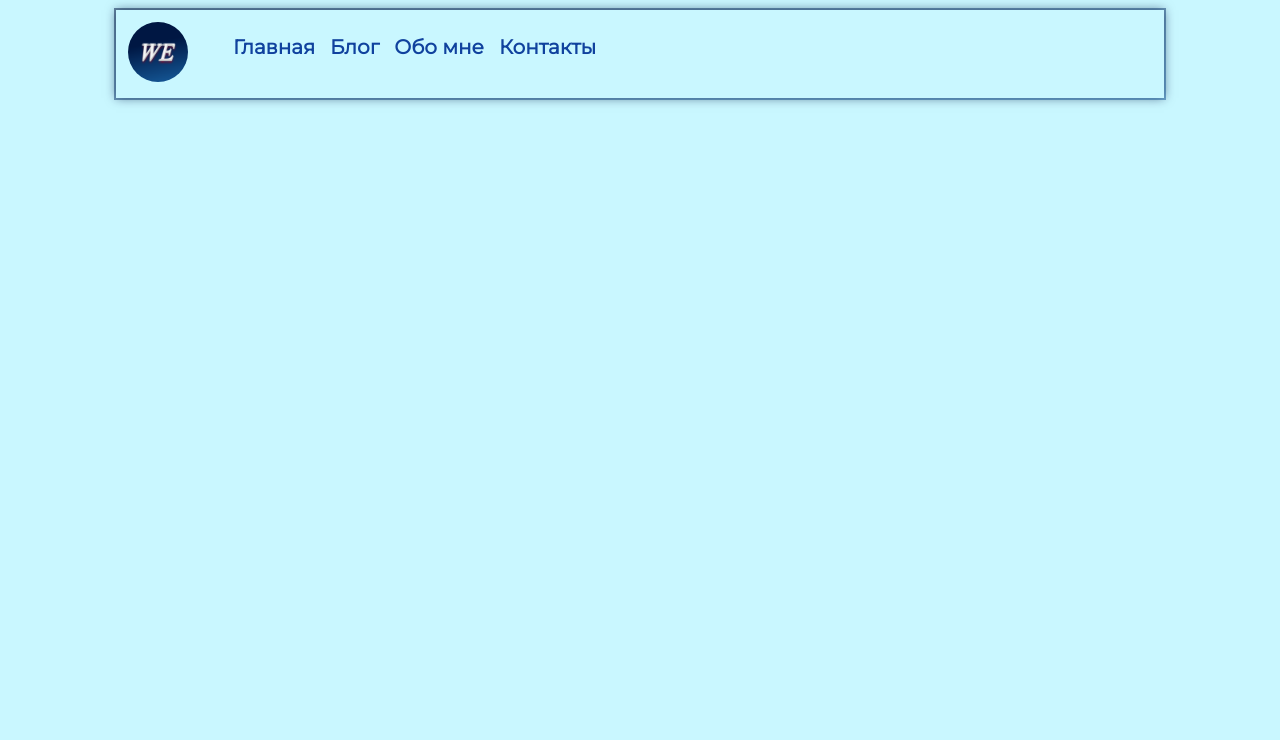
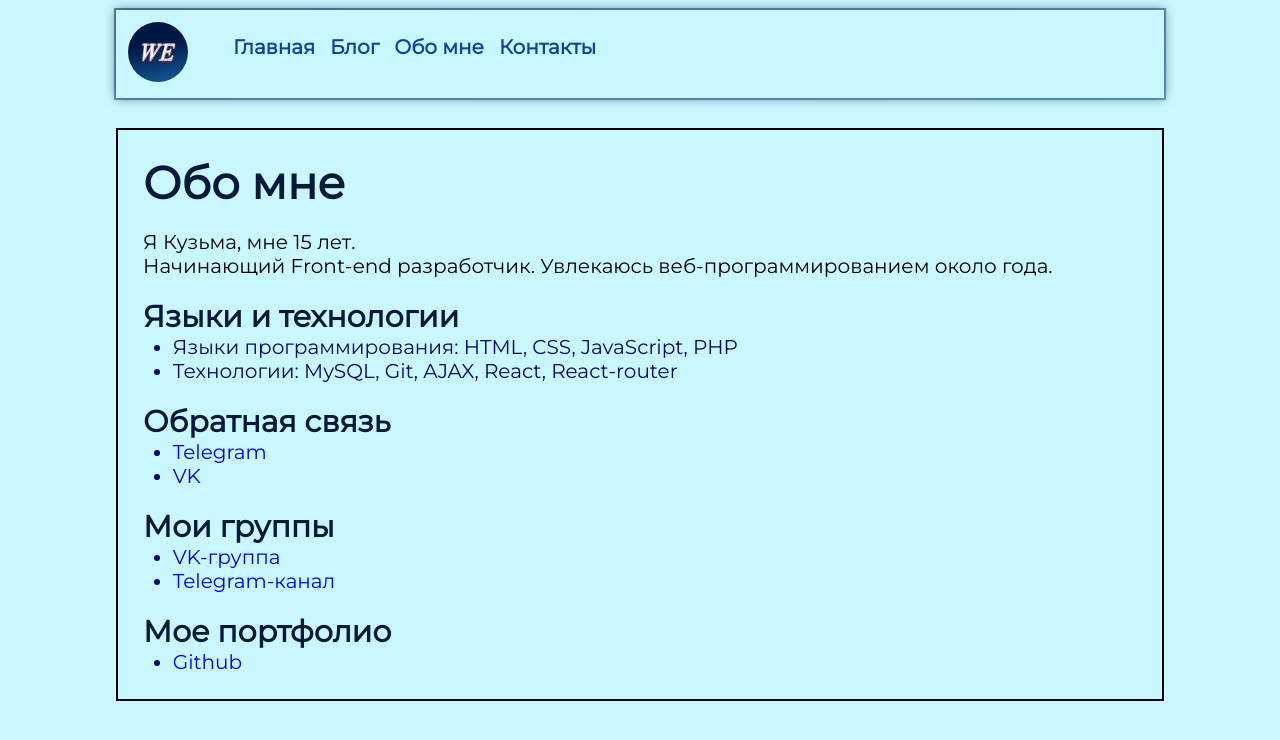
Before and after one commit to WE1337834/MyPortfolioSite, a React (Create React App) app: page /about in a window 1280 px wide. Shown: the top 740 px of the page. Built offline with nearby package versions, Linux system fonts and the light colour scheme.

Commit message:
Add about

```diff
--- /dev/null
+++ b/src/CSS/About.css
@@ -0,0 +1,30 @@
+@import 'root.css';
+
+.About{
+  width: 100%;
+  padding: 15px;
+  display: flex;
+  flex-direction: column;
+  gap: 20px;
+  font-size: 20px;
+}
+h1, h2{
+  color: var(--color_text);
+}
+.About__header{
+    font-size: 30px;
+}
+.About__h2{
+  font-size: 30px;
+}
+.About__info{
+  display: flex;
+  flex-direction: column;
+  gap: 20px;
+}
+.About__list{
+  padding: 0 0 0 3%;
+}
+.About__list_item{
+  color: rgb(6, 6, 107);
+}
--- a/src/CSS/BlogPage.css
+++ b/src/CSS/BlogPage.css
@@ -1,6 +1,5 @@
-:root{
-	--background_link: rgba(15, 24, 43, 0.164);
-}
+@import 'root.css';
+
 .Post {
 	width: 70%;
 	border: 2px solid black;
--- a/src/CSS/Header.css
+++ b/src/CSS/Header.css
@@ -1,15 +1,5 @@
-:root {
-	--border_color: linear-gradient(
-		to bottom right,
-		rgba(0, 23, 67, 0.5),
-		rgba(20, 84, 148, 0.5)
-	);
-	--box_shadow: 0px 0px 10px rgba(0, 23, 67, 0.575);
-}
-* {
-	margin: 0;
-	padding: 0;
-}
+@import 'root.css';
+
 .Header {
 	width: 80%;
 	padding: 10px 10px;
--- a/src/CSS/News.css
+++ b/src/CSS/News.css
@@ -1,10 +1,4 @@
-:root {
-	--background_color: rgba(9, 46, 83, 0.801);
-	--background_colorChanges: rgba(1, 52, 102, 0.678);
-	--border_news: rgba(1, 52, 102, 0.678);
-	--color_text: rgb(4, 24, 59);
-	--box_shadow: 0px 0px 10px rgba(0, 23, 67, 0.575);
-}
+@import 'root.css';
 
 .News {
 	padding: auto;
@@ -26,7 +20,6 @@
 	background: var(--background_color);
 }
 .News__news_site_and_my {
-
 	display: grid;
 	grid-template-columns: 1fr 1fr;
 	grid-auto-flow: column;
@@ -34,7 +27,6 @@
 .News__news_site_title,
 .News__news_me_title {
 	text-align: center;
-	border-right: 2px solid var(--border_news);
 	border-bottom: 2px solid var(--border_news);
 	color: var(--color_text);
 }
@@ -42,14 +34,9 @@
 	border: none;
 	border-bottom: 2px solid var(--border_news);
 }
-.News__changes_site,
-.News__changes_me {
+.News__changes {
 	padding: 30px 0 30px;
-	border-right: 2px solid var(--border_news);
-}
-.News__changes_me {
-	border: none;
-  border-radius: 0 0 20px 0;
+	max-height: 100%;
 }
 .News__list {
 	display: flex;
@@ -62,10 +49,15 @@
 .News__news_block {
 	float: left;
 	background: var(--background_colorChanges);
+	border-bottom: 2px solid var(--border_news);
+	border-top: 2px solid var(--border_news);
+	border-right: 1px solid var(--border_news);
+	border-left: 1px solid var(--border_news);
+
 }
-.News__news_block:nth-of-type(1){
-  border-radius: 0 0 0 20px;
+.News__news_block:nth-of-type(1) {
+	border-radius: 0 0 0 20px;
 }
-.News__news_block:nth-of-type(2){
-  border-radius: 0 0 20px 0;
+.News__news_block:nth-of-type(2) {
+	border-radius: 0 0 20px 0;
 }
--- a/src/CSS/SideBar.css
+++ b/src/CSS/SideBar.css
@@ -1,7 +1,4 @@
-:root {
-	--border_bottom: 2px solid rgba(128, 128, 128, 0.377);
-	--background_item: rgba(4, 81, 223, 0.397);
-}
+@import 'root.css';
 .Side__Vk_Tg_group {
 	display: flex;
 	flex-direction: column;
--- /dev/null
+++ b/src/CSS/root.css
@@ -0,0 +1,18 @@
+:root {
+	--background_item: rgba(4, 81, 223, 0.397);
+	--background_link: rgba(15, 24, 43, 0.164);
+	--background_color: rgba(9, 46, 83, 0.801);
+	--background_colorChanges: rgba(1, 52, 102, 0.678);
+
+	--border_bottom: 2px solid rgba(128, 128, 128, 0.377);
+	--border_news: rgba(1, 52, 102, 0.678);
+	--border_color: linear-gradient(
+		to bottom right,
+		rgba(0, 23, 67, 0.5),
+		rgba(20, 84, 148, 0.5)
+	);
+
+	--box_shadow: 0px 0px 10px rgba(0, 23, 67, 0.575);
+
+	--color_text: rgb(4, 24, 59);
+}
--- a/src/Components/Header.js
+++ b/src/Components/Header.js
@@ -4,6 +4,8 @@ import { BrowserRouter as Router, Routes, Route } from 'react-router-dom'
 import logo from '../img/logo.png'
 import Blog from '../pages/BlogPage'
 import News from '../pages/News'
+import About from '../pages/About'
+import Contacts from '../pages/Contacts'
 
 import '../CSS/Header.css'
 
@@ -35,6 +37,8 @@ class Header extends React.Component {
 					<Routes>
 						<Route exact path='/' element={<News />} />
 						<Route exact path='/blog' element={<Blog />} />
+						<Route exact path='/about' element={<About />} />
+						<Route exact path='/contacts' element={<Contacts />} />
 					</Routes>
 				</Router>
 			</>
--- a/src/index.css
+++ b/src/index.css
@@ -1,9 +1,13 @@
+* {
+	margin: 0;
+	padding: 0;
+}
 body {
 	font-family: 'Montserrat', sans-serif;
 	background: #b5f5ffb7;
 }
 main {
-	/* border: 2px solid black; */
+	border: 2px solid black;
 	width: 80%;
 	padding: 10px 10px;
 	display: flex;
--- /dev/null
+++ b/src/pages/About.js
@@ -0,0 +1,102 @@
+import React, { Component } from 'react'
+import '../CSS/About.css'
+export default class About extends Component {
+	render() {
+		return (
+			<main>
+				<section className='About'>
+					<header className='About__header'>
+						<h1 className='About__h1'>Обо мне</h1>
+					</header>
+					<div className='About__info'>
+						<div className='About__name_exp'>
+							<p className='About__name'>Я Кузьма, мне 15 лет.</p>
+							<p className='About__exp'>
+								Начинающий Front-end разработчик. Увлекаюсь
+								веб-программированием около года.
+							</p>
+						</div>
+
+						<div className='About__lang'>
+							<h2 className='About__h2'>Языки и технологии</h2>
+							<ul className='About__list'>
+								<li className='About__list_item'>
+									Языки программирования: HTML, CSS, JavaScript, PHP
+								</li>
+								<li className='About__list_item'>
+									Технологии: MySQL, Git, AJAX, React, React-router
+								</li>
+							</ul>
+						</div>
+						<div className='About__contacts'>
+							<h2 className='About__h2'>Обратная связь</h2>
+							<ul className='About__list'>
+								<li className='About__list_item'>
+									<a
+										className='About__contact_info'
+										href='https://t.me/WE1337WE'
+										target='_blank'
+										rel='noreferrer'
+									>
+										Telegram
+									</a>
+								</li>
+								<li className='About__list_item'>
+									<a
+										className='About__contact_info'
+										href='https://vk.com/we1337we'
+										target='_blank'
+										rel='noreferrer'
+									>
+										VK
+									</a>
+								</li>
+							</ul>
+						</div>
+
+						<div className='About__media'>
+							<h2 className='About__h2'>Мои группы</h2>
+							<ul className='About__list'>
+								<li className='About__list_item'>
+									<a
+										className='About__group_link'
+										href='https://vk.com/path_we1337'
+										target='_blank'
+										rel='noreferrer'
+									>
+										VK-группа
+									</a>
+								</li>
+								<li className='About__list_item'>
+									<a
+										className='About__group_link'
+										href='https://t.me/path_WE1337'
+										target='_blank'
+										rel='noreferrer'
+									>
+										Telegram-канал
+									</a>
+								</li>
+							</ul>
+						</div>
+						<div className='About__portfolio'>
+							<h2 className='About__h2'>Мое портфолио</h2>
+							<ul className='About__list'>
+								<li className='About__list_item'>
+									<a
+										className='About__portfolio_link'
+										href='https://github.com/WE1337834'
+										target='_blank'
+										rel='noreferrer'
+									>
+										Github
+									</a>
+								</li>
+							</ul>
+						</div>
+					</div>
+				</section>
+			</main>
+		)
+	}
+}
--- a/src/pages/BlogPage.js
+++ b/src/pages/BlogPage.js
@@ -7,7 +7,7 @@ export default class Blog extends Component {
 	render() {
 		return (
 			<main>
-				<article className='Post'>
+				<section className='Post'>
 					<header className='Post__header'>
 						<img src={group} className='Post_header_img' alt='' />
 						<div className='Post__header_name_date'>
@@ -41,7 +41,7 @@ export default class Blog extends Component {
 							src='https://sun3-24.userapi.com/impg/l-8tYXUMLcOduNFoKPnU9-b7RECYquoyKiXp4A/dTo_h3G8m5A.jpg?size=1866x922&quality=96&sign=ff13ec6112f8e48102eccce8259264cd&type=album'
 						/>
 					</div>
-				</article>
+				</section>
 
 				<SideBar />
 			</main>
--- /dev/null
+++ b/src/pages/Contacts.js
@@ -0,0 +1,7 @@
+import React, { Component } from 'react'
+
+export default class Contacts extends Component {
+  render() {
+    return <main>#Contacts</main>
+  }
+}
--- a/src/pages/News.js
+++ b/src/pages/News.js
@@ -6,29 +6,26 @@ class News extends React.Component {
 	render() {
 		return (
 			<main>
-				<div className='News'>
+				<section className='News'>
 					<div className='News__news'>
 						<h1 className='News__news_title'>Новости</h1>
 						<div className='News__news_site_and_my'>
 							<div className='News__news_block'>
 								<h2 className='News__news_site_title'>Сайта</h2>
-								<div className='News__changes_site'>
+								<div className='News__changes'>
 									<ul className='News__list'>
-										<li className='News__list_change'>
-											Сделан начальный интерфейс страницы "Блог"
-										</li>
-										<li className='News__list_change'>
-											Добавлена боковая панель
+										<li className='News__list_change change_left'>
+											Сделан интерфейс страницы "Обо мне"
 										</li>
 									</ul>
 								</div>
 							</div>
 							<div className='News__news_block'>
 								<h2 className='News__news_me_title'>Мои</h2>
-								<div className='News__changes_me'>
+								<div className='News__changes'>
 									<ul className='News__list'>
-										<li className='News__list_change'>Учу React</li>
-										<li className='News__list_change'>
+										<li className='News__list_change change_right'>Учу React</li>
+										<li className='News__list_change change_right'>
 											Поработал с react-router-dom
 										</li>
 									</ul>
@@ -36,7 +33,7 @@ class News extends React.Component {
 							</div>
 						</div>
 					</div>
-				</div>
+				</section>
 				<SideBar />
 			</main>
 		)
```
Also changed, not shown: 11 other files (tests, documents, lock files or other folders).
